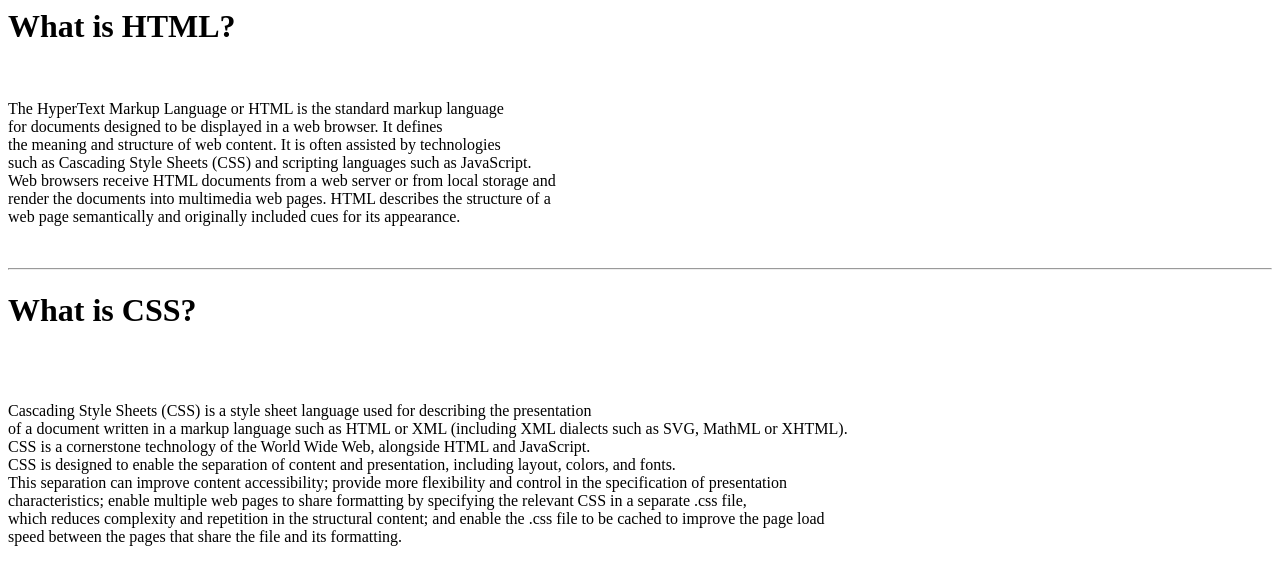
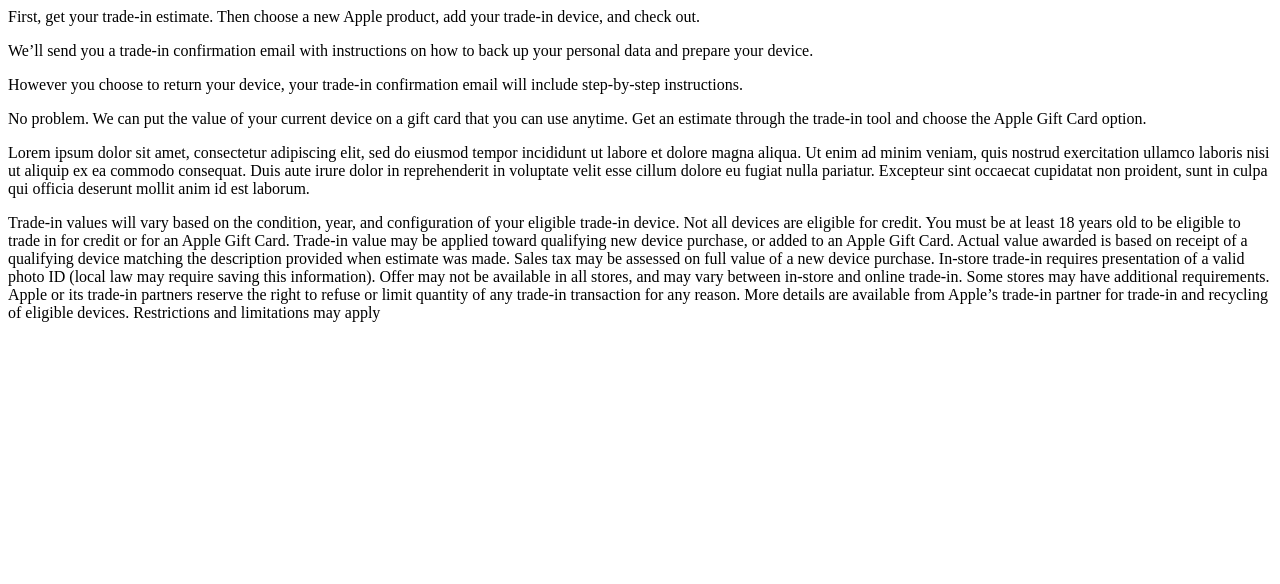
Before and after one commit to gogabarnabishvili/homeWork, a plain HTML site: page index.html in a window 1280 px wide. Drawn offline with Linux system fonts and the light colour scheme.

Commit message:
home work paragraph 1

```diff
--- a/index.html
+++ b/index.html
@@ -2,49 +2,52 @@
     <head>
         <meta charset="UTF-8" />
         <meta name="viewport" content="width=device-width, initial-scale=1.0" />
-        <title>homeWork3</title>
+        <title>homeWork4</title>
     </head>
     <body>
-        <h1>What is HTML?</h1>
-        <br />
         <p>
-            The HyperText Markup Language or HTML is the standard markup
-            language <br />
-            for documents designed to be displayed in a web browser. It defines
-            <br />
-            the meaning and structure of web content. It is often assisted by
-            technologies <br />
-            such as Cascading Style Sheets (CSS) and scripting languages such as
-            JavaScript. <br />
-            Web browsers receive HTML documents from a web server or from local
-            storage and <br />
-            render the documents into multimedia web pages. HTML describes the
-            structure of a <br />
-            web page semantically and originally included cues for its
-            appearance.
+            First, get your trade-in estimate. Then choose a new Apple product,
+            add your trade-in device, and check out.
         </p>
-        <br />
-        <hr />
-        <h1>What is CSS?</h1>
-        <br />
-        <br />
         <p>
-            Cascading Style Sheets (CSS) is a style sheet language used for
-            describing the presentation <br />
-            of a document written in a markup language such as HTML or XML
-            (including XML dialects such as SVG, MathML or XHTML). <br />
-            CSS is a cornerstone technology of the World Wide Web, alongside
-            HTML and JavaScript. <br />
-            CSS is designed to enable the separation of content and
-            presentation, including layout, colors, and fonts. <br />
-            This separation can improve content accessibility; provide more
-            flexibility and control in the specification of presentation <br />
-            characteristics; enable multiple web pages to share formatting by
-            specifying the relevant CSS in a separate .css file, <br />
-            which reduces complexity and repetition in the structural content;
-            and enable the .css file to be cached to improve the page load
-            <br />
-            speed between the pages that share the file and its formatting.
+            We’ll send you a trade-in confirmation email with instructions on
+            how to back up your personal data and prepare your device.
+        </p>
+        <p>
+            However you choose to return your device, your trade-in confirmation
+            email will include step-by-step instructions.
+        </p>
+        <p>
+            No problem. We can put the value of your current device on a gift
+            card that you can use anytime. Get an estimate through the trade-in
+            tool and choose the Apple Gift Card option.
+        </p>
+        <p>
+            Lorem ipsum dolor sit amet, consectetur adipiscing elit, sed do
+            eiusmod tempor incididunt ut labore et dolore magna aliqua. Ut enim
+            ad minim veniam, quis nostrud exercitation ullamco laboris nisi ut
+            aliquip ex ea commodo consequat. Duis aute irure dolor in
+            reprehenderit in voluptate velit esse cillum dolore eu fugiat nulla
+            pariatur. Excepteur sint occaecat cupidatat non proident, sunt in
+            culpa qui officia deserunt mollit anim id est laborum.
+        </p>
+        <p>
+            Trade-in values will vary based on the condition, year, and
+            configuration of your eligible trade-in device. Not all devices are
+            eligible for credit. You must be at least 18 years old to be
+            eligible to trade in for credit or for an Apple Gift Card. Trade-in
+            value may be applied toward qualifying new device purchase, or added
+            to an Apple Gift Card. Actual value awarded is based on receipt of a
+            qualifying device matching the description provided when estimate
+            was made. Sales tax may be assessed on full value of a new device
+            purchase. In-store trade-in requires presentation of a valid photo
+            ID (local law may require saving this information). Offer may not be
+            available in all stores, and may vary between in-store and online
+            trade-in. Some stores may have additional requirements. Apple or its
+            trade-in partners reserve the right to refuse or limit quantity of
+            any trade-in transaction for any reason. More details are available
+            from Apple’s trade-in partner for trade-in and recycling of eligible
+            devices. Restrictions and limitations may apply
         </p>
     </body>
 </html>
```
